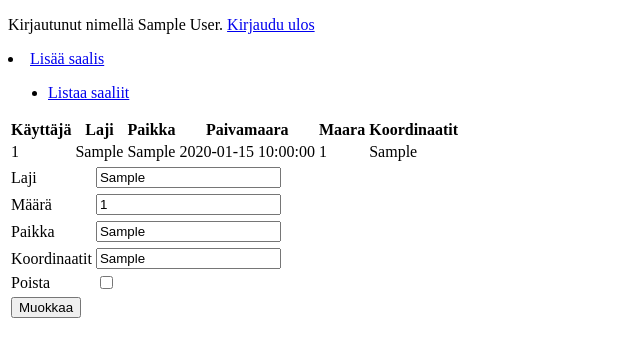
After one commit to tumajote/Villiruokasovellus, a Flask app: page /saalis/1/ in a window 1280 px wide. The commit adds this page. Shown: the top 357 px of the page, without its empty margins (0-640 px from the left). Run offline with Flask 2, Linux system fonts and the light colour scheme; a user stored in the database is signed in; tables that the repository leaves empty hold one stand-in row (values such as "Sample post").

Commit message:
CRUD toiminnallisuus lisätty saalis taulullle

```diff
--- a/application/saalis/forms.py
+++ b/application/saalis/forms.py
@@ -1,11 +1,12 @@
 from flask_wtf import FlaskForm
-from wtforms import StringField, IntegerField, validators
+from wtforms import StringField, IntegerField,BooleanField, validators
 
 class SaalisForm(FlaskForm):
     laji = StringField("Laji", [validators.Length(min=2)])
     paikka = StringField("Paikka")
     maara = IntegerField("Määrä")
     koordinaatit = StringField("Koordinaatit")
+    poista = BooleanField("Poista")
 
 
     class Meta:
--- a/application/saalis/views.py
+++ b/application/saalis/views.py
@@ -1,12 +1,12 @@
 from application import app, db
 from flask import render_template, request, redirect, url_for
-from flask_login import login_required,current_user
+from flask_login import login_required, current_user
 
 from application.saalis.models import Saalis
 from application.saalis.forms import SaalisForm
 
 
-@app.route("/saalis", methods=["GET"])
+@app.route("/saalis")
 def saalis_index():
     return render_template("saalis/list.html", saaliit=Saalis.query.all())
 
@@ -17,13 +17,13 @@ def saalis_form():
     return render_template("saalis/new.html", form=SaalisForm())
 
 
-@app.route("/saalis/", methods=["POST"])
+@app.route("/saalis/new", methods=["POST"])
 @login_required
 def saalis_create():
     form = SaalisForm(request.form)
 
     if not form.validate():
-        return render_template("saalis/new.html", form = form)
+        return render_template("saalis/new.html", form=form)
 
     laji = form.laji.data
     paikka = form.paikka.data
@@ -34,3 +34,48 @@ def saalis_create():
     db.session().add(t)
     db.session().commit()
     return redirect(url_for("saalis_index"))
+
+
+@app.route("/saalis/<saalis_id>/", methods=["GET", "POST"])
+@login_required
+def saalis_editForm(saalis_id):
+    saalis = Saalis.query.get(saalis_id)
+
+    form = SaalisForm(request.form)
+
+    if request.method == 'POST':
+
+        if form.poista:
+            db.session().delete(saalis)
+            db.session().commit()
+            return redirect(url_for("saalis_index"))
+
+        muutos = False
+        if saalis.laji != form.laji.data:
+            saalis.laji = form.laji.data
+            muutos = True
+
+        if saalis.paikka != form.paikka.data:
+            saalis.paikka = form.paikka.data
+            muutos = True
+
+        if saalis.maara != form.maara.data:
+            saalis.maara = form.maara.data
+            muutos = True
+
+        if saalis.koordinaatit != form.koordinaatit.data:
+            saalis.koordinaatit = form.koordinaatit.data
+            muutos = True
+
+        if not form.validate():
+            return render_template("saalis/edit.html", saalis=saalis, form=form)
+
+        if muutos:
+            db.session().commit()
+
+    form.laji.data = saalis.laji
+    form.paikka.data = saalis.paikka
+    form.maara.data = saalis.maara
+    form.koordinaatit.data = saalis.koordinaatit
+
+    return render_template("saalis/edit.html", saalis=saalis, form=form)
--- a/application/templates/layout.html
+++ b/application/templates/layout.html
@@ -10,13 +10,14 @@
   {% if current_user.is_authenticated %}
   <p>
     Kirjautunut nimellä {{ current_user.name }}. <a href="{{ url_for('auth_logout') }}">Kirjaudu ulos</a>
+    <li><a href="{{ url_for('saalis_form') }}">Lisää saalis</a></li>
   </p>
   {% else %}
   <a href="{{ url_for('auth_login') }}">Kirjaudu</a>
   {% endif %}
+
   <ul>
     <li><a href="{{ url_for('saalis_index') }}">Listaa saaliit</a></li>
-    <li><a href="{{ url_for('saalis_form') }}">Lisää saalis</a></li>
   </ul>
 
   {% block body %}
--- /dev/null
+++ b/application/templates/saalis/edit.html
@@ -0,0 +1,90 @@
+{% extends "layout.html" %}
+
+{% block body %}
+<table>
+    <tr>
+        <th>Käyttäjä</th>
+        <th>Laji</th>
+        <th>Paikka</th>
+        <th>Paivamaara</th>
+        <th>Maara</th>
+        <th>Koordinaatit</th>
+    </tr>
+    <tr>
+        <td>{{ saalis.account_id}}</td>
+        <td>{{ saalis.laji }}</td>
+        <td>{{ saalis.paikka }}</td>
+        <td>{{ saalis.paivamaara }}</td>
+        <td>{{ saalis.maara }}</td>
+        <td>{{ saalis.koordinaatit }}</td>
+
+
+        </td>
+    </tr>
+
+</table>
+
+<form method="POST" action="{{ url_for('saalis_editForm',saalis_id = saalis.id) }}">
+    <table>
+        <tr>
+            <td>
+                {{ form.laji.label }}
+            </td>
+            <td>
+                {{ form.laji }}
+            </td>
+            <td>
+                <ul>
+                    {% for error in form.laji.errors %}
+                    <li>{{ error }}</li>
+                    {% endfor %}
+                </ul>
+            </td>
+        </tr>
+        <tr>
+        <tr>
+            <td>
+                {{ form.maara.label }}
+            </td>
+            <td>
+                {{ form.maara }}
+            </td>
+        </tr>
+        <tr>
+        <tr>
+            <td>
+                {{ form.paikka.label }}
+            </td>
+            <td>
+                {{ form.paikka }}
+            </td>
+        </tr>
+        <tr>
+        <tr>
+            <td>
+                {{ form.koordinaatit.label }}
+            </td>
+            <td>
+                {{ form.koordinaatit }}
+            </td>
+        </tr>
+        <tr>
+            <td>
+                {{ form.poista.label }}
+            </td>
+            <td>
+                {{ form.poista }}
+            </td>
+        </tr>
+        <tr>
+            <td colspan="2">
+                <input type="submit" value="Muokkaa" />
+            </td>
+        </tr>
+</form>
+
+
+
+
+
+{% endblock %}
--- a/application/templates/saalis/list.html
+++ b/application/templates/saalis/list.html
@@ -18,6 +18,9 @@
       <td>{{ saalis.paivamaara }}</td>
       <td>{{ saalis.maara }}</td>
       <td>{{ saalis.koordinaatit }}</td>
+      <td><form method="GET" action="{{ url_for('saalis_editForm',saalis_id = saalis.id) }}">
+        <input type="submit" value="Muokkaa">
+    </form>
     </tr>
     {% endfor %}
   </table>
```
Also changed, not shown: application/saalis/__init__.py (deleted).
